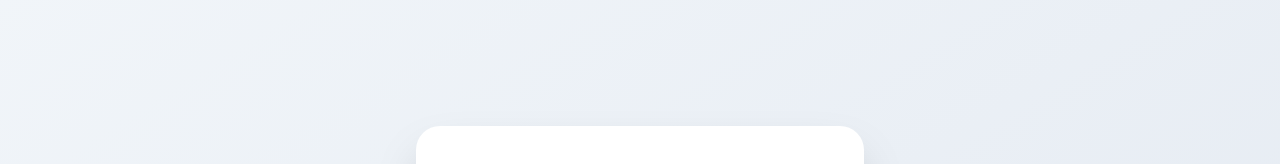
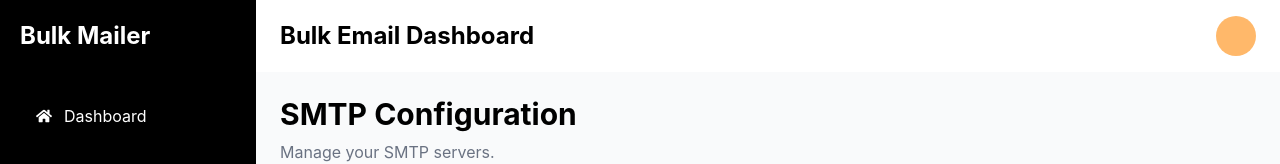
Before and after one commit to LishantRajput/Bulk-Email-Sender, a React app in the folder frontend/: page /smtp in a window 1280 px wide. Before the commit this address led to /login. Shown: the top 164 px of the page. Built offline with nearby package versions, Linux system fonts and the light colour scheme; no server answers; the HTML template or start-up script is replaced by a standard one.

Commit message:
Fix Something

```diff
--- a/frontend/src/App.jsx
+++ b/frontend/src/App.jsx
@@ -4,30 +4,42 @@ import Login from "./pages/Login";
 import Dashboard from "./pages/Dashboard";
 import Emails from "./pages/Emails";
 import Users from "./pages/Smtp";
-import Settings from "./pages/Settings";
 import SMTP from "./pages/SMTP";
 import { useEffect } from "react";
 import { useAuthState } from "./hooks/AuthState";
 import Reports from "./pages/Reports";
+import api from "./services/api";
 
 function App() {
-const {isLogin} = useAuthState()
+  const { isLogin,setIsLogin,setUser } = useAuthState()
   const navigate = useNavigate()
+
   useEffect(() => {
-    if (isLogin)
-      navigate("/")
-    else
-      navigate("/login")
-  }, [isLogin])
+    checkSession();
+  }, []);
+
+  const checkSession = async () => {
+    try {
+      const response = await api.get("/auth/me", {
+        withCredentials: true,
+      });
+
+      setIsLogin(true);
+      setUser(response.data.user);
+
+    } catch (error) {
+      console.log(error);
+
+      setIsLogin(false);
+    }
+  };
   return (
     <Routes>
       <Route path="/" element={<Dashboard />} />
       <Route path="/reports" element={<Reports />} />
       <Route path="/login" element={<Login />} />
       <Route path="/emails" element={<Emails />} />
-        <Route path="/users" element={<Users />} />
       <Route path="/smtp" element={<SMTP />} />
-        <Route path="/settings" element={<Settings />} />
     </Routes>
   );
 }
--- a/frontend/src/components/Navbar.jsx
+++ b/frontend/src/components/Navbar.jsx
@@ -1,16 +1,42 @@
 import { FaBars } from "react-icons/fa";
 import { useNavigate } from "react-router-dom";
 import { useAuthState } from "../hooks/AuthState";
+import api from "../services/api";
 
 function Navbar({ setSidebarOpen }) {
-  const {setIsLogin} = useAuthState()
+  const colors = [
+    "bg-red-500",
+    "bg-pink-500",
+    "bg-purple-500",
+    "bg-indigo-500",
+    "bg-blue-400",
+    "bg-orange-300"
+  ];
+
+  const bgColor = colors[Math.floor(Math.random() * colors.length)];
+  const { user } = useAuthState()
   const navigate = useNavigate();
+  console.log(user)
+  const usercheck = () => {
+    console.log(user)
+  }
+  const handleLogout = async () => {
+    try {
 
-  const handleLogout = () => {
-    localStorage.removeItem("token");
-    setIsLogin(false)
+      await api.post(
+        "/auth/logout",
+        {},
+        {
+          withCredentials: true,
+        }
+      );
+
+      navigate("/login");
+
+    } catch (error) {
+      console.log(error);
+    }
   };
-
   return (
     <div className="bg-white shadow-sm px-4 sm:px-6 py-4 flex items-center justify-between">
 
@@ -33,16 +59,13 @@ function Navbar({ setSidebarOpen }) {
       {/* Right Side */}
       <div className="flex items-center gap-3">
 
-        <div className="w-9 h-9 sm:w-10 sm:h-10 rounded-full bg-black text-white flex items-center justify-center font-bold">
-          A
+        <div className={`w-12 h-12 sm:w-10 sm:h-10 rounded-full ${bgColor} text-white flex items-center justify-center font-bold`}
+          onClick={handleLogout}>
+          {user? user.name?.charAt(0): "User"}
         </div>
-
-        <button
-          onClick={handleLogout}
-          className="bg-black text-white px-4 sm:px-5 py-2 rounded-xl text-sm sm:text-base"
-        >
-          Logout
-        </button>
+        {/* <button onClick={usercheck}>
+          User
+        </button> */}
       </div>
     </div>
   );
--- a/frontend/src/components/Sidebar.jsx
+++ b/frontend/src/components/Sidebar.jsx
@@ -26,11 +26,6 @@ function Sidebar({ setSidebarOpen }) {
       name: "SMTP Config",
       path: "/smtp",
       icon: <FaServer />,
-    },
-    {
-      name: "Settings",
-      path: "/settings",
-      icon: <FaCog />,
     },
     {
       name: "Reports",
--- a/frontend/src/hooks/AuthState.jsx
+++ b/frontend/src/hooks/AuthState.jsx
@@ -5,12 +5,14 @@ export const authContext = createContext(null);
 function AuthState({ children }) {
 
   const [loading, setLoading] = useState(false);
-  const [isLogin, setIsLogin] = useState(localStorage.getItem("token")? localStorage.getItem("token"):false);
+  const [isLogin, setIsLogin] = useState(localStorage.getItem("token") ? localStorage.getItem("token") : false);
+  const [user, setUser] = useState({})
 
   return (
     <authContext.Provider
       value={{
-       loading, setLoading,
+        user, setUser,
+        loading, setLoading,
         isLogin, setIsLogin
       }}
     >
--- a/frontend/src/pages/Settings.jsx
+++ /dev/null
@@ -1,33 +0,0 @@
-import DashboardLayout from "../layouts/DashboardLayout";
-
-function Settings() {
-  return (
-    <DashboardLayout>
-      <div className="bg-white p-6 rounded-2xl shadow max-w-3xl">
-        <h1 className="text-3xl font-bold mb-6">
-          Settings
-        </h1>
-
-        <div className="space-y-5">
-          <input
-            type="text"
-            placeholder="Company Name"
-            className="w-full border p-4 rounded-xl"
-          />
-
-          <input
-            type="email"
-            placeholder="Support Email"
-            className="w-full border p-4 rounded-xl"
-          />
-
-          <button className="bg-black text-white px-6 py-3 rounded-xl">
-            Save Changes
-          </button>
-        </div>
-      </div>
-    </DashboardLayout>
-  );
-}
-
-export default Settings;
--- a/frontend/src/pages/Smtp.jsx
+++ b/frontend/src/pages/Smtp.jsx
@@ -22,14 +22,11 @@ function SMTP() {
     fetchConfigs();
   }, []);
 
-  // =========================
   // GET SMTP CONFIGS
-  // =========================
+
   const fetchConfigs = async () => {
     try {
       const response = await api.get("/config/smtp");
-
-      console.log(response.data);
 
       setConfigs(response.data.userConfigs || []);
     } catch (error) {
@@ -37,9 +34,7 @@ function SMTP() {
     }
   };
 
-  // =========================
   // HANDLE INPUT CHANGE
-  // =========================
   const handleChange = (e) => {
     const { name, value, type, checked } =
       e.target;
@@ -51,9 +46,8 @@ function SMTP() {
     });
   };
 
-  // =========================
   // CREATE SMTP
-  // =========================
+
   const handleSubmit = async (e) => {
     e.preventDefault();
 
@@ -87,16 +81,15 @@ function SMTP() {
 
       alert(
         error?.response?.data?.message ||
-          "Failed to add SMTP"
+        "Failed to add SMTP"
       );
     } finally {
       setLoading(false);
     }
   };
 
-  // =========================
   // DELETE SMTP
-  // =========================
+
   const handleDelete = async (id) => {
     try {
       await api.delete(`/config/smtp/${id}`);
@@ -109,9 +102,9 @@ function SMTP() {
     }
   };
 
-  // =========================
+
   // SET DEFAULT SMTP
-  // =========================
+
   const handleSetDefault = async (id) => {
     try {
       await api.post(
@@ -126,19 +119,25 @@ function SMTP() {
     }
   };
 
-  // =========================
   // TEST SMTP
-  // =========================
+
   const handleTest = async () => {
+    console.log("Start test lineno 127")
     try {
+      console.log("start conection test")
       const response = await api.post(
         "/config/smtp/test",
-        formData
+        formData,
+        {
+          withCredentials: true,
+        }
       );
-
+      console.log(response)
+      console.log(error.response?.data);
       alert(response.data.message);
     } catch (error) {
       console.log(error);
+
 
       alert("SMTP Test Failed");
     }
```
Lines whose indentation alone changed are shown as unchanged.
